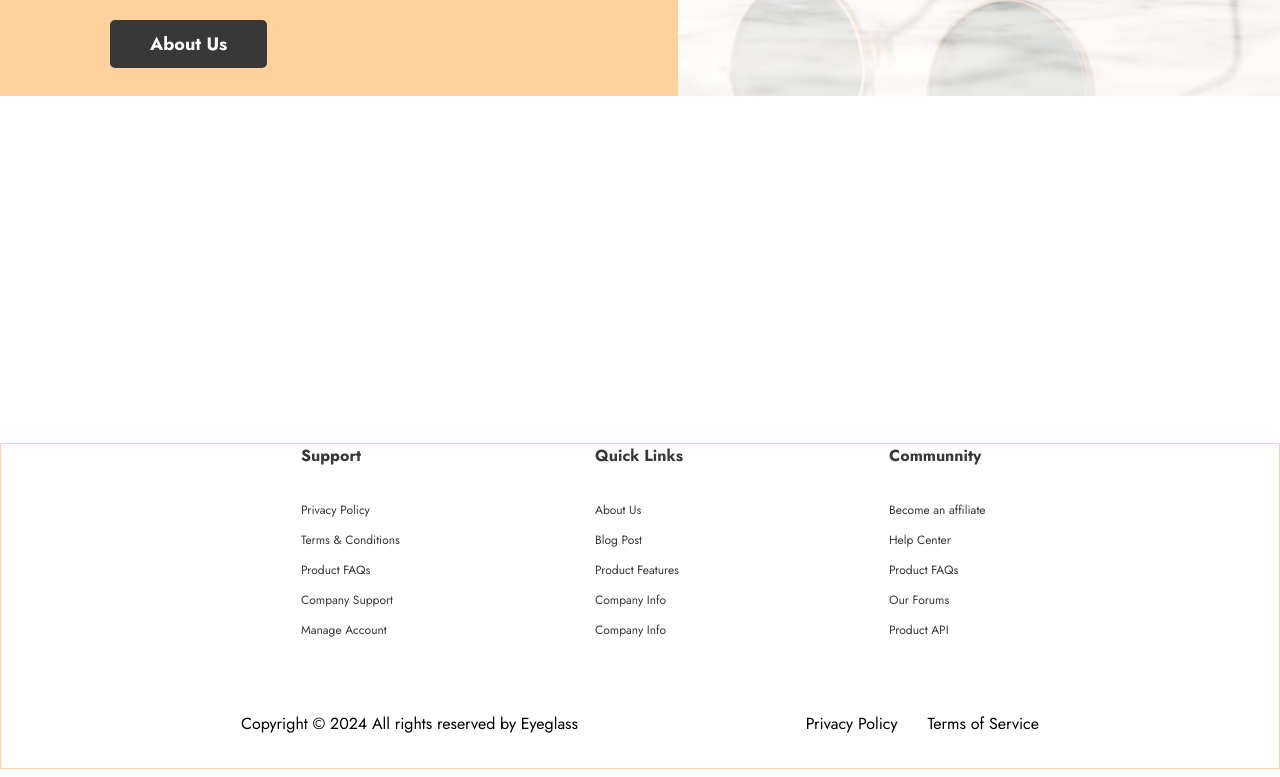
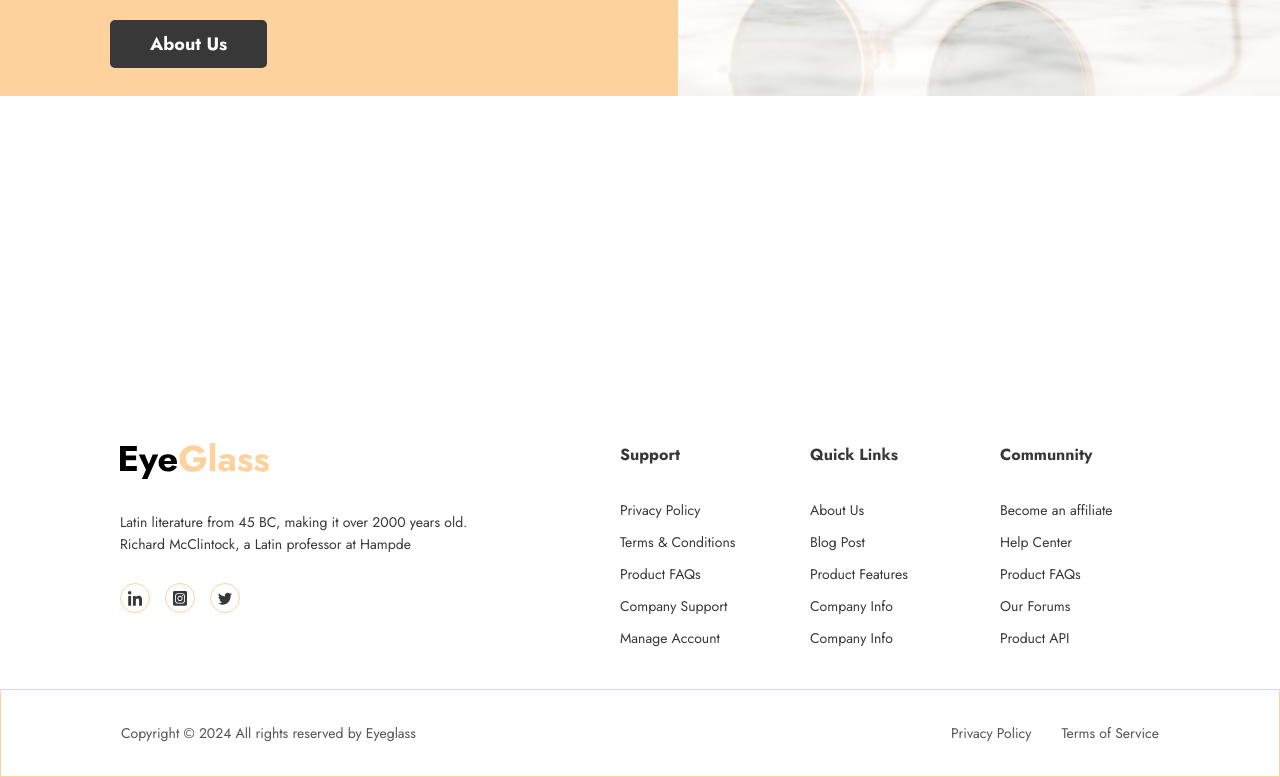
Before and after one commit to 01HB/Hasan-Landing-Page-Challenge, a React (Vite) app: page / in a window 1280 px wide. Shown: the part 2802-3579 px from the top of the page. Built offline with nearby package versions, Linux system fonts and the light colour scheme.

Commit message:
footer has been responsive

```diff
--- a/src/components/Footer.jsx
+++ b/src/components/Footer.jsx
@@ -1,13 +1,36 @@
+import linkedinicon from "../assets/linkedinicon.svg";
+import instagramicon from "../assets/insta_icon.svg";
+import xicon from "../assets/x_icon.svg";
+import eyeglasslogo from "/eyeglass.svg";
+
 const Footer = () => {
     return (
         <>
-            <div className="w-full flex flex-col font-jost bg-white border border-[#FED29C]">
-                <div className="flex justify-between gap-[60px] px-[240px] pb-10">
-                    <div></div>
-                    <div className="flex w-fit h-fit gap-[84px]">
-                        <div className="flex flex-col items-start w-[210px]">
+            <div id="footer" className="w-full flex flex-col font-jost bg-white">
+                <div id="footer_top" className="w-full h-fit flex max-lg:flex-col gap-[60px] justify-between px-[50px] sm:px-[100px] lg:px-[120px] 3xl:px-[240px] pb-10">
+                    <div id="footer_block1" className="flex flex-col items-start">
+                        <div className="flex w-fit h-fit">
+                            <img src={eyeglasslogo} alt="eyeglass logo" className="w-[90px] md:w-[110px] lg:w-[125px] xl:w-[149px] h-auto object-contain" />
+                        </div>
+                        <p className="mt-6 lg:mt-8 w-[260px] sm:w-[350px] text-[12px] leading-[20px] md:text-[14px] md:leading-[22px] 2xl:text-[16px] 2xl:leading-[26px] font-[400] text-[#383838]">
+                            Latin literature from 45 BC, making it over 2000 years old. Richard McClintock, a Latin professor at Hampde
+                        </p>
+                        <div className="mt-5 lg:mt-7 flex w-fit h-fit gap-[15px]">
+                            <a href="#" className="flex justify-center items-center w-[30px] h-[30px] rounded-full border border-[#FED29C] bg-transparent hover:bg-[#FED29C] transition duration-300">
+                                <img src={linkedinicon} alt="linkedin logo" className="w-[14px] h-auto object-contain" />
+                            </a>
+                            <a href="#" className="flex justify-center items-center w-[30px] h-[30px] rounded-full border border-[#FED29C] bg-transparent hover:bg-[#FED29C] transition duration-300">
+                                <img src={instagramicon} alt="instagram logo" className="w-[14px] h-auto object-contain" />
+                            </a>
+                            <a href="#" className="flex justify-center items-center w-[30px] h-[30px] rounded-full border border-[#FED29C] bg-transparent hover:bg-[#FED29C] transition duration-300">
+                                <img src={xicon} alt="x logo" className="w-[14px] h-auto object-contain" />
+                            </a>
+                        </div>
+                    </div>
+                    <div id="footer_block2" className="flex flex-wrap w-fit h-fit gap-x-[30px] 2xl:gap-x-[84px] gap-y-[50px]">
+                        <div className="flex flex-col items-start w-[160px] 2xl:w-[210px]">
                             <p className="text-[12px] leading-4 md:text-[14px] md:leading-[20px] lg:text-[16px] lg:leading-[24px] 2xl:text-[20px] 2xl:leading-[30px] font-[700] text-[#383838]">Support</p>
-                            <div className="flex flex-col gap-[10px] mt-6 lg:mt-8 text-[12px] leading-[20px] 2xl:text-[16px] 2xl:leading-[26px] font-[400] text-[#383838]">
+                            <div className="flex flex-col gap-[10px] mt-6 lg:mt-8 text-[12px] leading-[20px] md:text-[14px] md:leading-[22px] 2xl:text-[16px] 2xl:leading-[26px] font-[400] text-[#383838]">
                                 <a href="#">Privacy Policy</a>
                                 <a href="#">Terms & Conditions</a>
                                 <a href="#">Product FAQs</a>
@@ -15,9 +38,9 @@ const Footer = () => {
                                 <a href="#">Manage Account</a>
                             </div>
                         </div>
-                        <div className="flex flex-col items-start w-[210px]">
+                        <div className="flex flex-col items-start w-[160px] 2xl:w-[210px]">
                             <p className="text-[12px] leading-4 md:text-[14px] md:leading-[20px] lg:text-[16px] lg:leading-[24px] 2xl:text-[20px] 2xl:leading-[30px] font-[700] text-[#383838]">Quick Links</p>
-                            <div className="flex flex-col gap-[10px] mt-6 lg:mt-8 text-[12px] leading-[20px] 2xl:text-[16px] 2xl:leading-[26px] font-[400] text-[#383838]">
+                            <div className="flex flex-col gap-[10px] mt-6 lg:mt-8 text-[12px] leading-[20px] md:text-[14px] md:leading-[22px] 2xl:text-[16px] 2xl:leading-[26px] font-[400] text-[#383838]">
                                 <a href="#">About Us</a>
                                 <a href="#">Blog Post</a>
                                 <a href="#">Product Features</a>
@@ -25,9 +48,9 @@ const Footer = () => {
                                 <a href="#">Company Info</a>
                             </div>
                         </div>
-                        <div className="flex flex-col items-start w-[210px]">
+                        <div className="flex flex-col items-start w-[160px] 2xl:w-[210px]">
                             <p className="text-[12px] leading-4 md:text-[14px] md:leading-[20px] lg:text-[16px] lg:leading-[24px] 2xl:text-[20px] 2xl:leading-[30px] font-[700] text-[#383838]">Communnity</p>
-                            <div className="flex flex-col gap-[10px] mt-6 lg:mt-8 text-[12px] leading-[20px] 2xl:text-[16px] 2xl:leading-[26px] font-[400] text-[#383838]">
+                            <div className="flex flex-col gap-[10px] mt-6 lg:mt-8 text-[12px] leading-[20px] md:text-[14px] md:leading-[22px] 2xl:text-[16px] 2xl:leading-[26px] font-[400] text-[#383838]">
                                 <a href="#">Become an affiliate</a>
                                 <a href="#">Help Center</a>
                                 <a href="#">Product FAQs</a>
@@ -37,9 +60,9 @@ const Footer = () => {
                         </div>
                     </div>
                 </div>
-                <div className="flex justify-between items-center px-[240px] py-8">
-                    <p className="">Copyright &copy; {new Date().getFullYear()} All rights reserved by Eyeglass</p>
-                    <div className="flex justify-center gap-[30px]">
+                <div id="footer_bottom" className="w-full h-fit flex max-lg:flex-col-reverse lg:justify-between items-center px-[30px] md:px-[50px] lg:px-[120px] 3xl:px-[240px] py-8 border border-[#FED29C] gap-3">
+                    <p className="text-[12px] leading-[20px] md:text-[14px] md:leading-[22px] 2xl:text-[16px] 2xl:leading-[26px] font-[400] text-[#545454]">Copyright &copy; {new Date().getFullYear()} All rights reserved by Eyeglass</p>
+                    <div className="flex justify-center gap-[30px] text-[12px] leading-[20px] md:text-[14px] md:leading-[22px] 2xl:text-[16px] 2xl:leading-[26px] font-[400] text-[#545454]">
                         <a href="#">Privacy Policy</a>
                         <a href="#">Terms of Service</a>
                     </div>
--- a/tailwind.config.js
+++ b/tailwind.config.js
@@ -9,7 +9,14 @@ export default {
   ],
 
   theme: {
+    screens: {
+      ...defaultTheme.screens,
+      '3xl': { 'max': '1799px' },
+    },
     extend: {
+      screens: {
+        '3xl': '1800px',
+      },
       fontFamily: {
         inter: ["Inter", ...defaultTheme.fontFamily.sans],
         jost: ["Jost", ...defaultTheme.fontFamily.sans],
```
